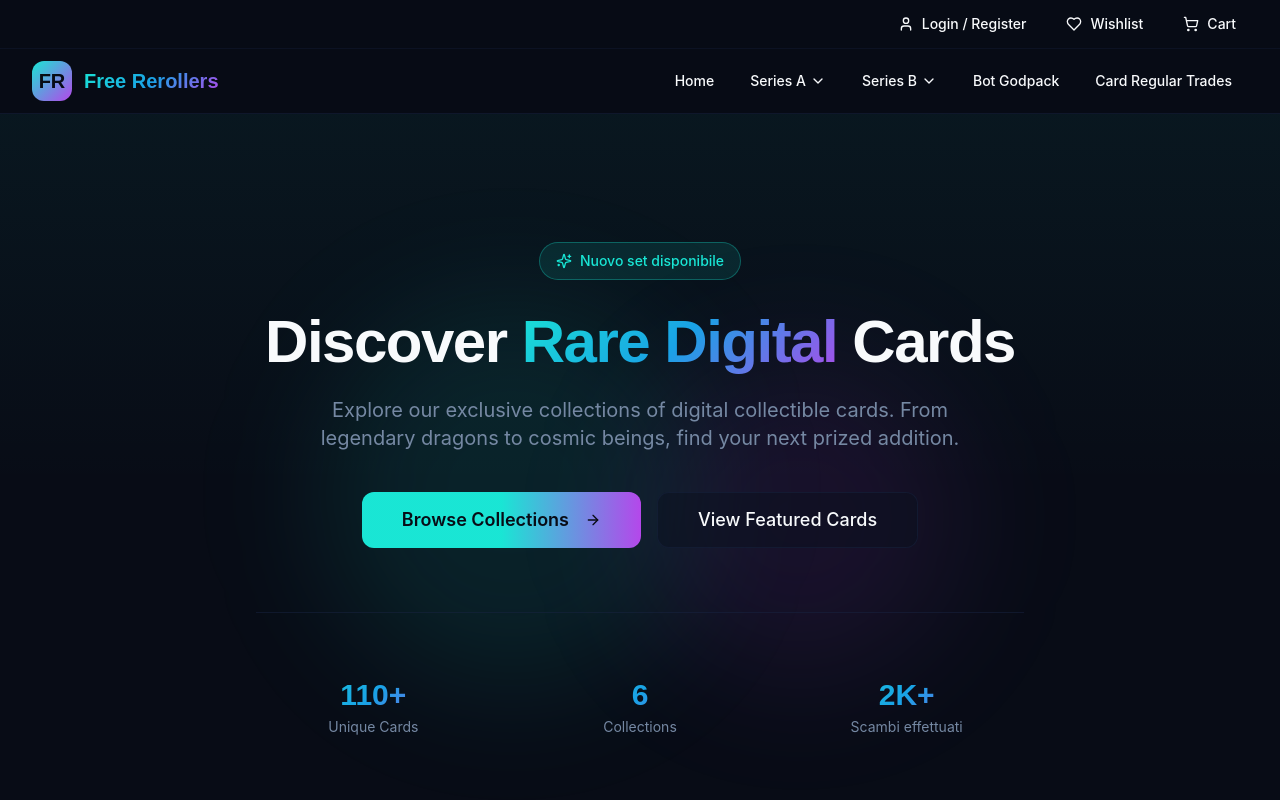
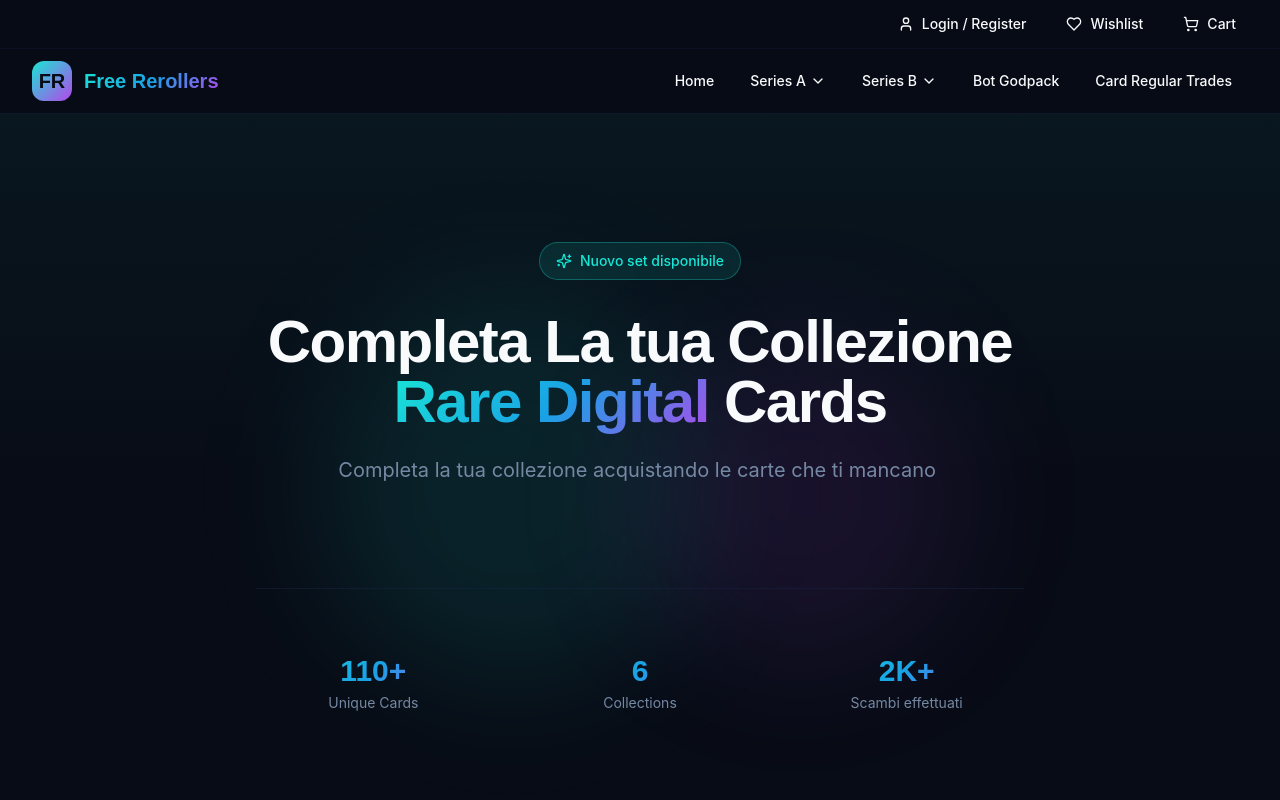
Before and after one commit to Dragonik98/digital-card-hub, a React (Vite) app: page / in a window 1280 px wide. Shown: the top 800 px of the page. Built offline with nearby package versions, Linux system fonts and the light colour scheme; the HTML template or start-up script is replaced by a standard one.

Commit message:
Visual edit in Lovable
Edited UI in Lovable

```diff
--- a/src/components/home/HeroSection.tsx
+++ b/src/components/home/HeroSection.tsx
@@ -17,34 +17,24 @@ export function HeroSection() {
           </div>
 
           {/* Heading */}
-          <h1 className="font-display text-4xl sm:text-5xl lg:text-6xl font-bold tracking-tight mb-6 animate-slide-up">
-            Discover
-            <span className="gradient-text"> Rare Digital </span>
+          <h1 className="font-display text-4xl sm:text-5xl lg:text-6xl font-bold tracking-tight mb-6 animate-slide-up">Completa La tua Collezione<span className="gradient-text"> Rare Digital </span>
             Cards
           </h1>
 
           {/* Subheading */}
           <p className="text-lg sm:text-xl text-muted-foreground mb-10 max-w-2xl mx-auto animate-slide-up" style={{
           animationDelay: '0.1s'
-        }}>
-            Explore our exclusive collections of digital collectible cards.
-            From legendary dragons to cosmic beings, find your next prized addition.
-          </p>
+        }}>Completa la tua collezione acquistando le carte che ti mancano </p>
 
           {/* CTA Buttons */}
           <div className="flex flex-col sm:flex-row items-center justify-center gap-4 animate-slide-up" style={{
           animationDelay: '0.2s'
         }}>
             <Button variant="hero" size="xl" asChild>
-              <Link to="/#collections">
-                Browse Collections
-                <ArrowRight className="h-5 w-5 ml-2" />
-              </Link>
+
             </Button>
             <Button variant="glass" size="xl" asChild>
-              <Link to="/#featured">
-                View Featured Cards
-              </Link>
+
             </Button>
           </div>
 
```
